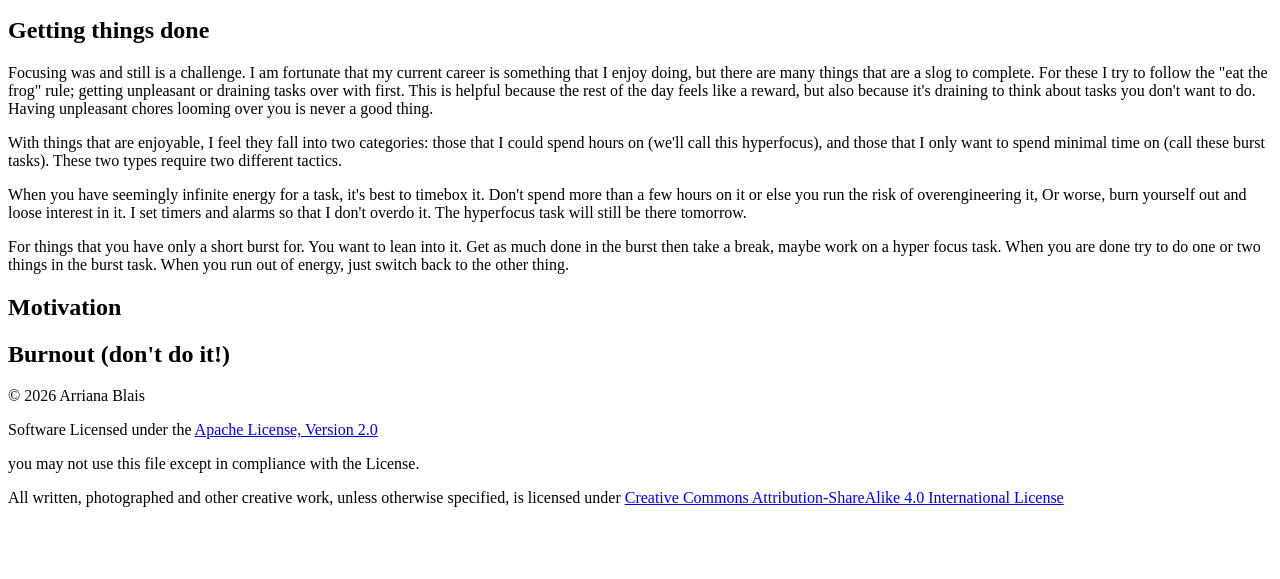
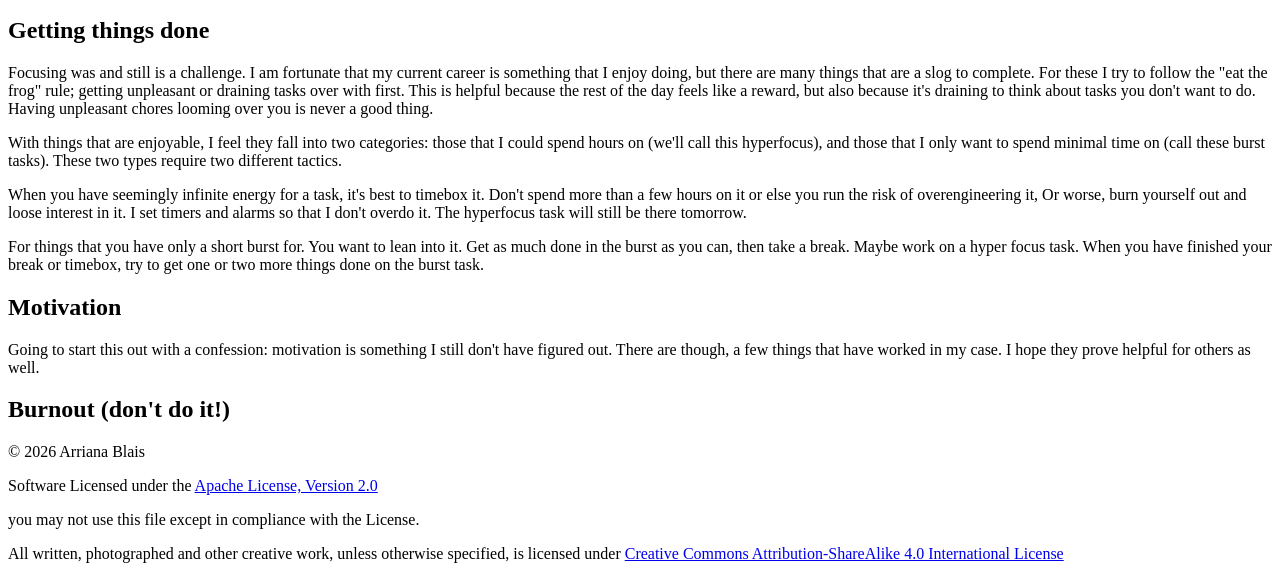
Before and after one commit to arriIsHere/arri.gay, an Eleventy site: page src/articles/productivity/index.md in a window 1280 px wide. Shown: the part 233-812 px from the top of the page. Built offline with nearby package versions, Linux system fonts and the light colour scheme; Eleventy itself is replaced by a stand-in of ours; files that its build step writes are made by us from their sources; files whose address does not match are found by name.

Commit message:
add motivation content to productivity

```diff
--- a/src/articles/productivity/index.md
+++ b/src/articles/productivity/index.md
@@ -31,10 +31,15 @@ When you have seemingly infinite energy for a task, it's best to timebox it. Don
 on it or else you run the risk of overengineering it, Or worse, burn yourself out and loose interest in it.
 I set timers and alarms so that I don't overdo it. The hyperfocus task will still be there tomorrow.
 
-For things that you have only a short burst for. You want to lean into it. Get as much done in the burst then take
-a break, maybe work on a hyper focus task. When you are done try to do one or two things in the burst task.
-When you run out of energy, just switch back to the other thing.
+For things that you have only a short burst for. You want to lean into it. Get as much done in the burst as you
+can, then take a break. Maybe work on a hyper focus task. When you have finished your break or timebox, try to get
+one or two more things done on the burst task.
 
 ## Motivation
 
+Going to start this out with a confession: motivation is something I still don't have figured out. There are
+though, a few things that have worked in my case. I hope they prove helpful for others as well.
+
+
+
 ## Burnout (don't do it!)
```
